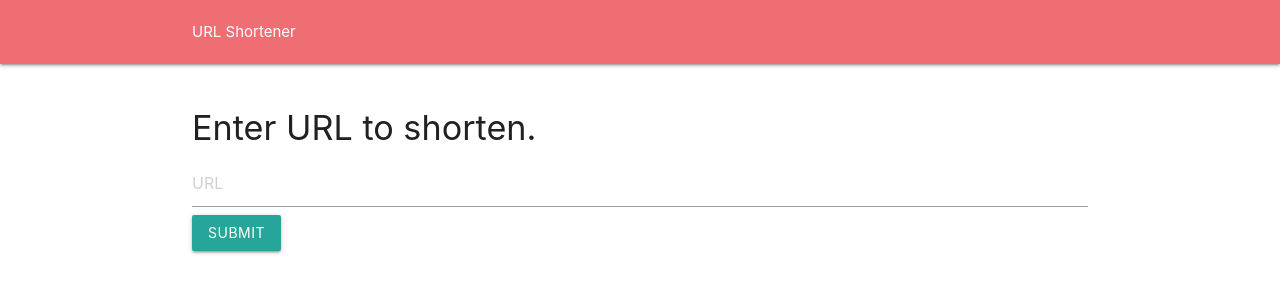
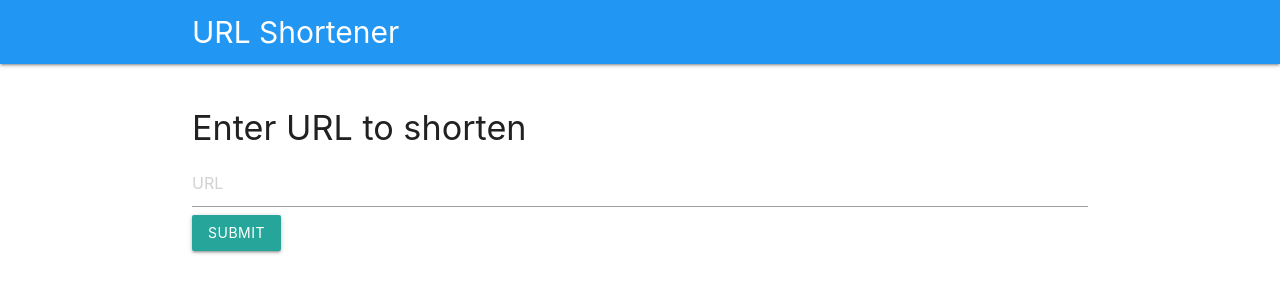
Before and after one commit to shujathkhan/URL-shortener, a Flask app: page / in a window 1280 px wide. Shown: the top 300 px of the page. Run offline with Flask 2, Linux system fonts and the light colour scheme.

Commit message:
style update

```diff
--- a/main.py
+++ b/main.py
@@ -84,8 +84,7 @@ def home():
 @app.route('/'+ subdomain +'<short_url>')
 def redirect_short_url(short_url):
     decoded = toBase10(short_url)
-    print(decoded)
-    print(short_url)
+
     url = host
     with sqlite3.connect('urls.db') as conn:
         cursor = conn.cursor()
@@ -95,7 +94,7 @@ def redirect_short_url(short_url):
             short = res.fetchone()
             if short is not None:
                 url = base64.urlsafe_b64decode(short[0])
-                print("uRL:",url)
+
         except Exception as e:
             print(e)
     return redirect(url)
--- a/templates/index.html
+++ b/templates/index.html
@@ -5,10 +5,10 @@
 
       </head>
       <body>
-         <nav class="navbar navbar-inverse navbar-fixed-top">
+         <nav class="navbar navbar-inverse navbar-fixed-top blue">
             <div class="container">
                <div class="navbar-header">
-                  <a class="navbar-brand" href="#">URL Shortener</a>
+                  <a class="navbar-brand" style="font-size: 30px" href="#">URL Shortener</a>
                </div>
                <div id="navbar" class="navbar-collapse collapse">
                </div>
@@ -22,7 +22,7 @@
                {% if not short_url %}
                <div class="row">
                   <div class="col-md-offset-5 col-md-3">
-                     <h4>Enter URL to shorten.</h4>
+                     <h4>Enter URL to shorten</h4>
                      <form method="post" class="navbar-form navbar-right" action="">
                         <div class="form-group">
                            <input type="text" id="url" name="url" class="form-control input-lg chat-input" placeholder="URL" />
@@ -34,6 +34,8 @@
                {% else %}
                <div>
                   Enjoy, your shortened URL is: <a href="{{short_url}}"> {{short_url}}</a>
+                  <br/>
+                  To shorten some more urls, <a href="http://localhost:5500">Click here</a>
                </div>
                {% endif %}
             </div>
```
Also changed, not shown: urls.db.
